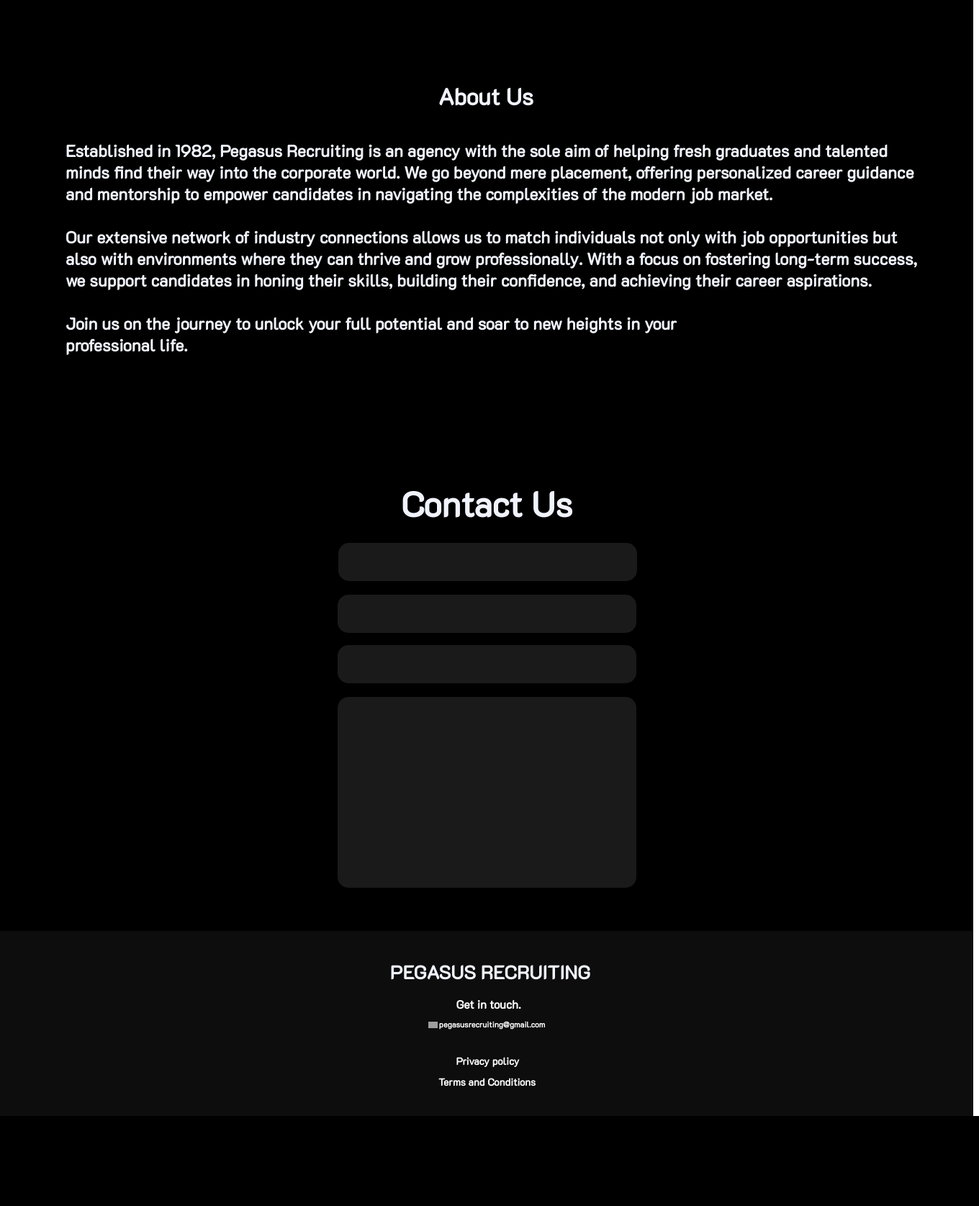
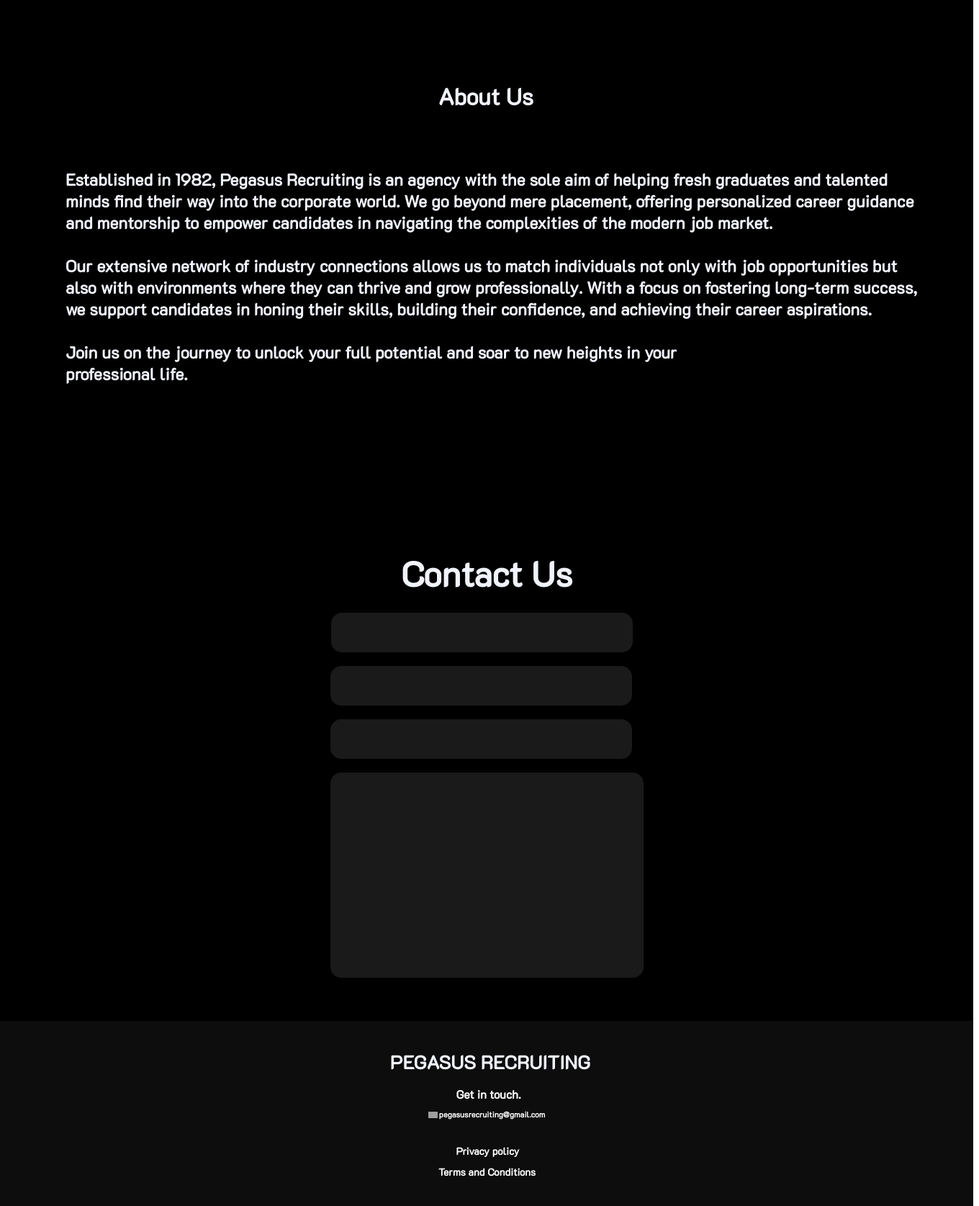
Before and after one commit to that-kimani/pegasus-recruitment-website, a Django app: page / in a window 1360 px wide. Shown: the part 573-2248 px from the top of the page at 72% size. Before the commit the page ends 2123 px from the top, so only its background shows below. Run offline with Django 5.2, Linux system fonts and the light colour scheme; grey boxes are pictures that could not be loaded.

Commit message:
Functionality added.
Added interactions like buttons ,links and input fields. Some of them need fine tuning though. So I'll be doing that before proceeding to make the site responsive.

```diff
--- a/production_files/homepagestyle.css
+++ b/production_files/homepagestyle.css
@@ -50,14 +50,16 @@
     font-weight: 800;
     font-size: 14px;
     color: #F0F3FC;
+    text-decoration: none;
   }
 
-  .desktop-3__about-us_button {
+  .desktop-3__about-us {
     overflow-wrap: break-word;
     font-family: 'K2D';
     font-weight: 800;
     font-size: 14px;
     color: #F0F3FC;
+    text-decoration: none;
   }
 
   .desktop-3__contant-us {
@@ -66,6 +68,7 @@
     font-weight: 800;
     font-size: 14px;
     color: #F0F3FC;
+    text-decoration: none;
   }
 
   .desktop-3__slogan {
@@ -91,6 +94,7 @@
     padding: 3px 9.8px 7px 0;
     width: 143px;
     box-sizing: border-box;
+    text-decoration: none;
   }
 
   .desktop-3__join_text {
@@ -102,7 +106,7 @@
   }
 
   .desktop-3__about-us_title {
-    margin: 0 2.1px 40px 0;
+    margin: 0 2.1px 80px 0;
     display: inline-block;
     overflow-wrap: break-word;
     font-family: 'K2D';
@@ -112,7 +116,7 @@
   }
 
   .desktop-3_about_us_info{
-    margin: 0 0 174px 30.9px;
+    margin: 0 0 231px 30.9px;
     display: inline-block;
     overflow-wrap: break-word;
     font-family: 'K2D';
@@ -131,20 +135,33 @@
     color: #F0F3FC;
   }
 
+  .desktop-3__input_container{
+    display: flex;
+    flex-direction: column;
+  }
+
   .desktop-3__rectangle-3 {
     border-radius: 15px;
     background: rgba(31, 31, 31, 0.85);
     margin: 0 0 19px 2px;
     width: 415px;
     height: 53px;
+    font-size: 20px;
+    border: 0px;
+    color: #F0F3FC;
+    overflow-wrap: break-word;
   }
 
   .desktop-3__rectangle-4 {
     border-radius: 15px;
     background: rgba(31, 31, 31, 0.85);
-    margin: 0 0 17px 1px;
+    margin: 0 0 19px 1px;
     width: 415px;
     height: 53px;
+    font-size: 20px;
+    border: 0px;
+    color: #F0F3FC;
+    overflow-wrap: break-word;
   }
 
   .desktop-3__rectangle-5 {
@@ -153,6 +170,10 @@
     margin: 0 0 19px 1px;
     width: 415px;
     height: 53px;
+    font-size: 20px;
+    border: 0px;
+    color: #F0F3FC;
+    overflow-wrap: break-word;
   }
 
   .desktop-3__rectangle-6 {
@@ -161,6 +182,12 @@
     margin: 0 0 60px 1px;
     width: 415px;
     height: 265px;
+    font-size: 20px;
+    border: 0px;
+    color: #F0F3FC;
+    overflow-wrap: break-word;
+    resize: none;
+    padding: 10px 10px 10px 10px;
   }
 
   .desktop-3__footer {
@@ -244,6 +271,7 @@
     font-weight: 700;
     font-size: 14px;
     color: #FFFFFF;
+    text-decoration: none;
   }
 
   .desktop-3__terms-and-conditions {
@@ -253,4 +281,5 @@
     font-weight: 700;
     font-size: 14px;
     color: #FFFFFF;
+    text-decoration: none;
   }
--- a/website/website_apps/homepage/Templates/homepage.html
+++ b/website/website_apps/homepage/Templates/homepage.html
@@ -14,7 +14,7 @@
 </head>
 <body>
 
-  <div class="page">
+  <div id='HOME' class="page">
 
     <div class="desktop-3__header">
       <span class="pegasus-recruiting">
@@ -22,15 +22,18 @@
       </span>
 
       <div class="desktop-3__frame-2">
-        <span class="desktop-3__home">
+        <a href="#HOME" class="desktop-3__home">
           HOME
-        </span>
-        <span class="desktop-3__about-us_button">
+        </a>
+
+        <a href="#About_Us" class="desktop-3__about-us">
           ABOUT US
-        </span>
-        <span class="desktop-3__contant-us">
+        </a>
+
+        <a href="#Contact_Us" class="desktop-3__contant-us">
           CONTANT US
-        </span>
+        </a>
+
       </div>
     </div>
 
@@ -38,15 +41,13 @@
       Connecting talented minds with great companies.<br>Join our network today.
     </div>
 
-    <div class="desktop-3__join_container">
-        <div>
-            <span class="desktop-3__join_text">
-                Join
-            </span>
-        </div>
-    </div>
+    <a href="#Contact_Us" class="desktop-3__join_container">
+        <span class="desktop-3__join_text">
+              Join
+        </span>
+    </a>
 
-    <div class="desktop-3__about-us_title">
+    <div id='About_Us' class="desktop-3__about-us_title">
       About Us
     </div>
 
@@ -59,20 +60,24 @@
       professional life.
     </div>
 
-    <div class="desktop-3__contact-us">
+    <div id='Contact_Us' class="desktop-3__contact-us">
       Contact Us
     </div>
 
-    <div class="desktop-3__rectangle-3">
-    </div>
+    <div class="desktop-3__input_container">
 
-    <div class="desktop-3__rectangle-4 ">
-    </div>
+      <input class="desktop-3__rectangle-3">
+      </input>
 
-    <div class="desktop-3__rectangle-5">
-    </div>
+      <input class="desktop-3__rectangle-4 ">
+      </input>
 
-    <div class="desktop-3__rectangle-6 ">
+      <input class="desktop-3__rectangle-5">
+      </input>
+
+      <textarea class="desktop-3__rectangle-6 ">
+      </textarea>
+
     </div>
 
     <div class="rounded-[40px] bg-[#F0F3FC] absolute left-[75px] top-[452px] w-[143px] h-[37px]">
@@ -102,13 +107,13 @@
 
       <div class="desktop-3__Ts_and_CS_Privacy_policy_container">
 
-        <div class="desktop-3__privacy-policy">
+        <a href='#' class="desktop-3__privacy-policy">
           Privacy policy
-        </div>
+        </a>
 
-        <div class="desktop-3__terms-and-conditions">
+        <a href='#' class="desktop-3__terms-and-conditions">
           Terms and Conditions
-        </div>
+        </a>
 
       </div>
     </div>
```
Also changed, not shown: website/website_apps/homepage/static/homepagestyle.css (+33 -4 lines).
